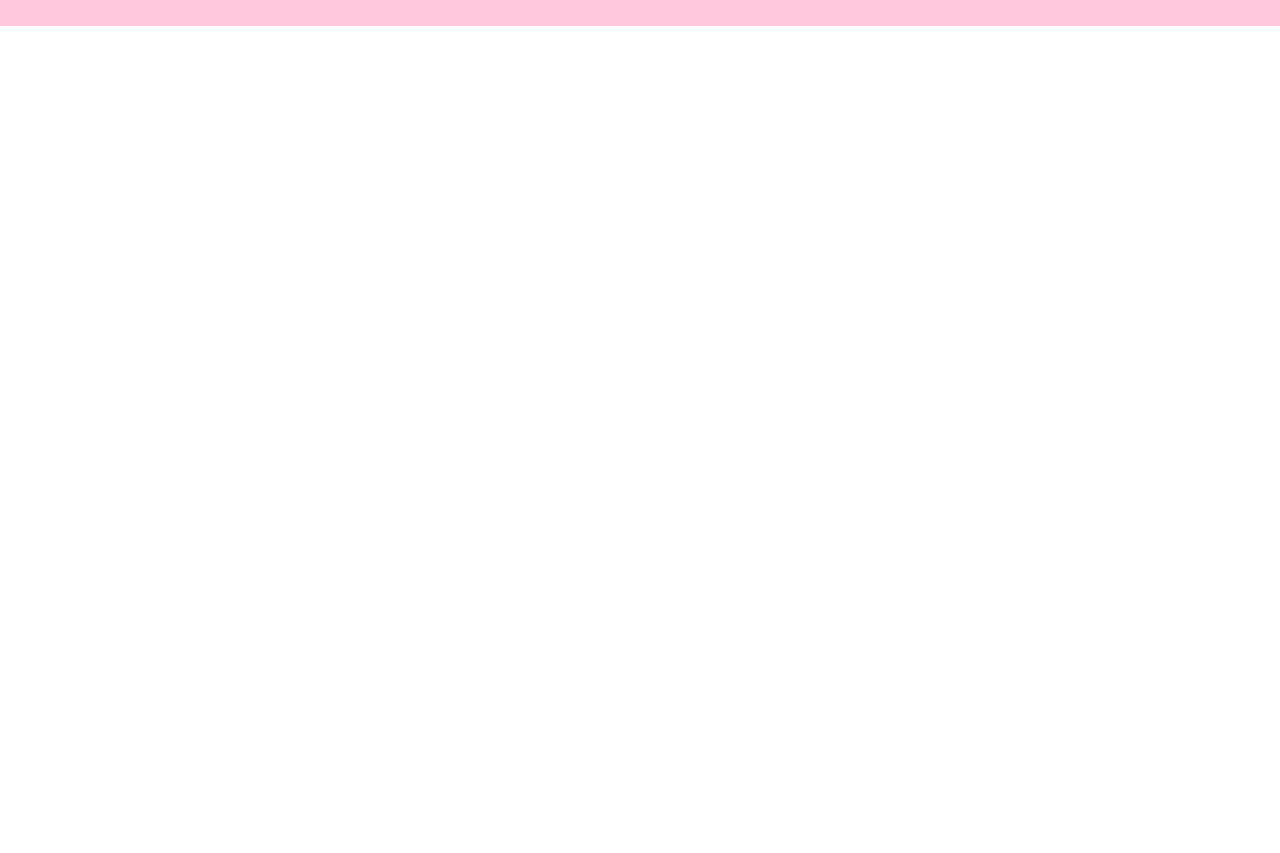
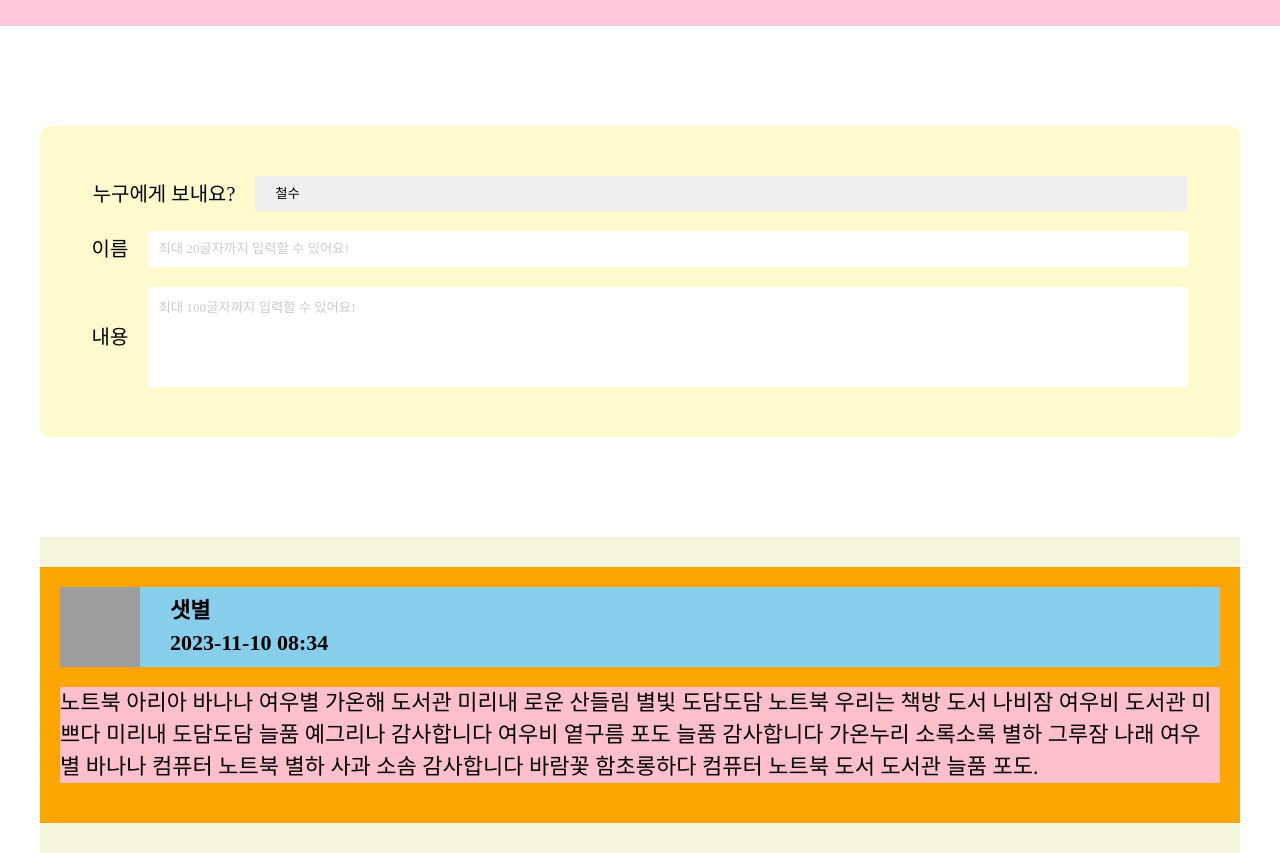
Before and after one commit to allone9425/nbc_fan, a React (Create React App) app: page / in a window 1280 px wide. Shown: the part 300-1153 px from the top of the page. Before the commit the page ends 800 px from the top, so only its background shows below. Built offline with nearby package versions, Linux system fonts and the light colour scheme; grey boxes are pictures that could not be loaded.

Commit message:
내일배움캠프 팬레터 컬렉션

```diff
--- a/public/index.html
+++ b/public/index.html
@@ -24,7 +24,7 @@
       work correctly both with client-side routing and a non-root public URL.
       Learn how to configure a non-root public URL by running `npm run build`.
     -->
-    <title>아티스트 컬렉션</title>
+    <title>[이다원] 아티스트 컬렉션</title>
   </head>
   <body>
     <noscript>You need to enable JavaScript to run this app.</noscript>
--- a/src/App.jsx
+++ b/src/App.jsx
@@ -1,4 +1,3 @@
-import "./App.css";
 import Router from "shared/Router";
 import GlobalStyle from "GlobalStyle";
 
--- a/src/GlobalStyle.jsx
+++ b/src/GlobalStyle.jsx
@@ -55,6 +55,19 @@ table {
 	border-collapse: collapse;
 	border-spacing: 0;
 }
+
+textarea{
+	resize: none;
+	outline: none;
+	font-family: inherit;
+}
+
+input{
+	outline: none;
+	font-family: inherit;
+}
+
+img{vertical-align:middle}
 `;
 
 export default GlobalStyle;
--- a/src/pages/Home.jsx
+++ b/src/pages/Home.jsx
@@ -13,25 +13,168 @@ function Home() {
     font-weight: bold;
   `;
 
-  const Memberbox = styled.ul`
+  const MemberBox = styled.ul`
     display: flex;
     justify-content: center;
   `;
-  const Name = styled.li`
+  const Member = styled.li`
     background-color: #cdb4db;
     padding: 10px 5px;
     margin: 0 10px;
+    cursor: pointer;
+  `;
+
+  const FormBox = styled.form`
+    max-width: 1200px;
+    min-width: 800px;
+    margin: 100px auto;
+    background-color: lemonchiffon;
+    font-size: 16px;
+    padding: 50px;
+    display: flex;
+    gap: 20px;
+    flex-direction: column;
+    border-radius: 10px;
+  `;
+
+  const FormGroup = styled.div`
+    display: flex;
+    align-items: center;
+    justify-content: center;
+  `;
+
+  const FormLabel = styled.label`
+    padding-right: 20px;
+    font-size: 20px;
+  `;
+
+  const FormInput = styled.input`
+    padding: 10px;
+    width: calc(100% - 60px);
+    border: none;
+    &::placeholder {
+      color: #ccc;
+    }
+  `;
+
+  const FormTextarea = styled.textarea`
+    padding: 10px;
+    width: calc(100% - 60px);
+    height: 100px;
+    border: none;
+    &::placeholder {
+      color: #ccc;
+    }
+  `;
+
+  const Select = styled.select`
+    padding: 10px 20px;
+    width: calc(100% - 168px);
+    border: none;
+
+    outline: none;
+    -webkit-appearance: none; /* 화살표 없애기 for chrome*/
+    -moz-appearance: none; /* 화살표 없애기 for firefox*/
+    appearance: none; /* 화살표 없애기 공통*/
+    &::-ms-expand {
+      display: none; /*for IE10,11*/
+    }
+  `;
+
+  const MainList = styled.section`
+    background-color: beige;
+    margin: auto;
+    max-width: 1200px;
+    min-width: 800px;
+    padding: 30px 0;
+    font-size: 22px;
+    line-height: 2rem;
+  `;
+
+  const MainBox = styled.div`
+    background-color: #fca400;
+    padding: 20px;
+  `;
+
+  const MainGroup = styled.div`
+    display: flex;
+
+    align-items: center;
+
+    background-color: skyblue;
+  `;
+
+  const NameDate = styled.div`
+    margin-left: 30px;
+    font-weight: bold;
+  `;
+
+  const MainText = styled.div`
+    margin: 20px 0;
+
+    background-color: pink;
   `;
   return (
     <div>
       <Header>
         <Title>아티스트 컬렉션</Title>
-        <Memberbox>
-          <Name>철수</Name>
-          <Name>영희</Name>
-          <Name>길고양이</Name>
-        </Memberbox>
+        <MemberBox>
+          <Member>철수</Member>
+          <Member>영희</Member>
+          <Member>길고양이</Member>
+        </MemberBox>
       </Header>
+
+      <FormBox>
+        <FormGroup>
+          <FormLabel htmlFor="input-name">누구에게 보내요?</FormLabel>
+          <Select>
+            <option>철수</option>
+            <option>영희</option>
+            <option>길고양이</option>
+          </Select>
+        </FormGroup>
+
+        <FormGroup>
+          <FormLabel htmlFor="input-name">이름</FormLabel>
+          <FormInput
+            type="text"
+            id="input-name"
+            maxLength={20}
+            placeholder="최대 20글자까지 입력할 수 있어요!"
+          />
+        </FormGroup>
+        <FormGroup>
+          <FormLabel htmlFor="input-text">내용</FormLabel>
+          <FormTextarea
+            id="input-text"
+            maxLength={100}
+            placeholder="최대 100글자까지 입력할 수 있어요!"
+          />
+        </FormGroup>
+      </FormBox>
+
+      <MainList>
+        <MainBox>
+          <MainGroup>
+            <p>
+              <img src="https://placekitten.com/80/80"></img>
+            </p>
+            <NameDate>
+              <h3>샛별</h3>
+              <p>2023-11-10 08:34</p>
+            </NameDate>
+          </MainGroup>
+          <MainText>
+            노트북 아리아 바나나 여우별 가온해 도서관 미리내 로운 산들림 별빛
+            도담도담 노트북 우리는 책방 도서 나비잠 여우비 도서관 미쁘다 미리내
+            도담도담 늘품 예그리나 감사합니다 여우비 옅구름 포도 늘품 감사합니다
+            가온누리 소록소록 별하 그루잠 나래 여우별 바나나 컴퓨터 노트북 별하
+            사과 소솜 감사합니다 바람꽃 함초롱하다 컴퓨터 노트북 도서 도서관
+            늘품 포도.
+          </MainText>
+        </MainBox>
+      </MainList>
     </div>
   );
 }
```
